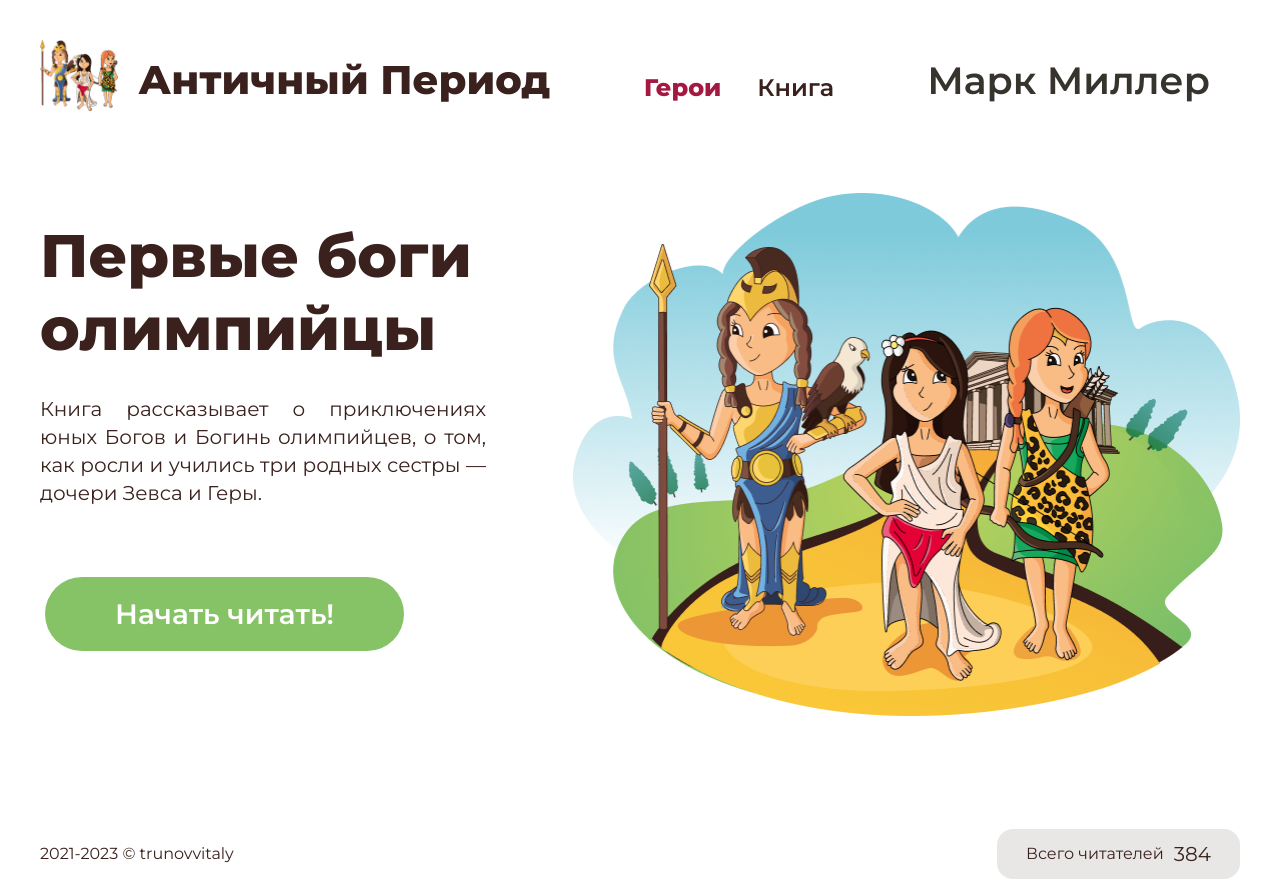
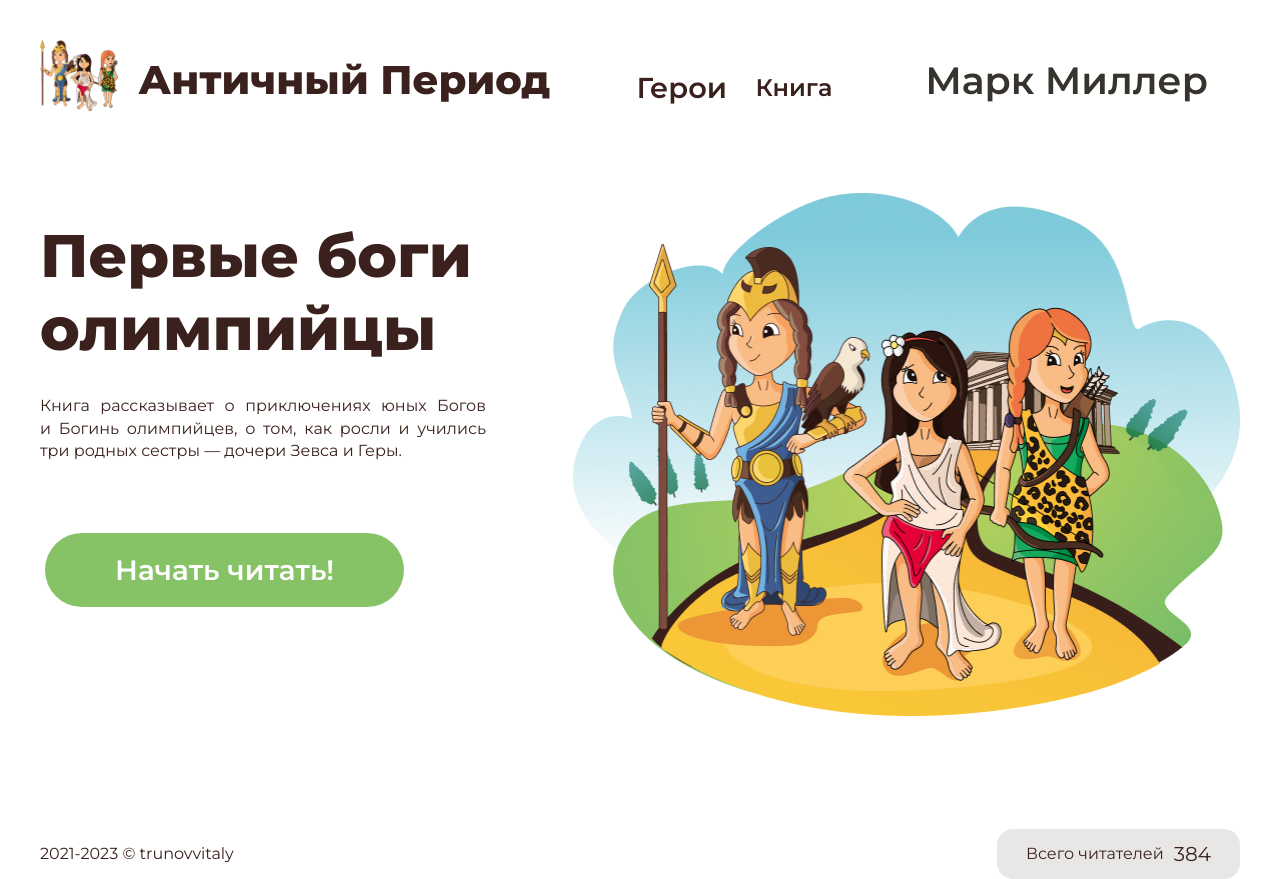
Before and after one commit to podzemgaz/antique-period, a plain HTML site: page index.html in a window 1280 px wide. In both pictures the pointer is over the link "Герои". Drawn offline with Linux system fonts and the light colour scheme; a web font is replaced by a local one.

Commit message:
scale 1.2

```diff
--- a/css/style.css
+++ b/css/style.css
@@ -90,7 +90,8 @@ header a:hover {
 }
 
 header a.heroes:hover, header a.book:hover {
-    font-weight: 700;
+    transform: scale(1.2);
+    color: #3A211D;
 }
 
 
@@ -124,7 +125,7 @@ main .left {
 .left p {
     margin-top: 30px;
     font-weight: 400;
-    font-size: 20px;
+    font-size: 16px;
     line-height: 140%;
     /* or 28px */
 
```
